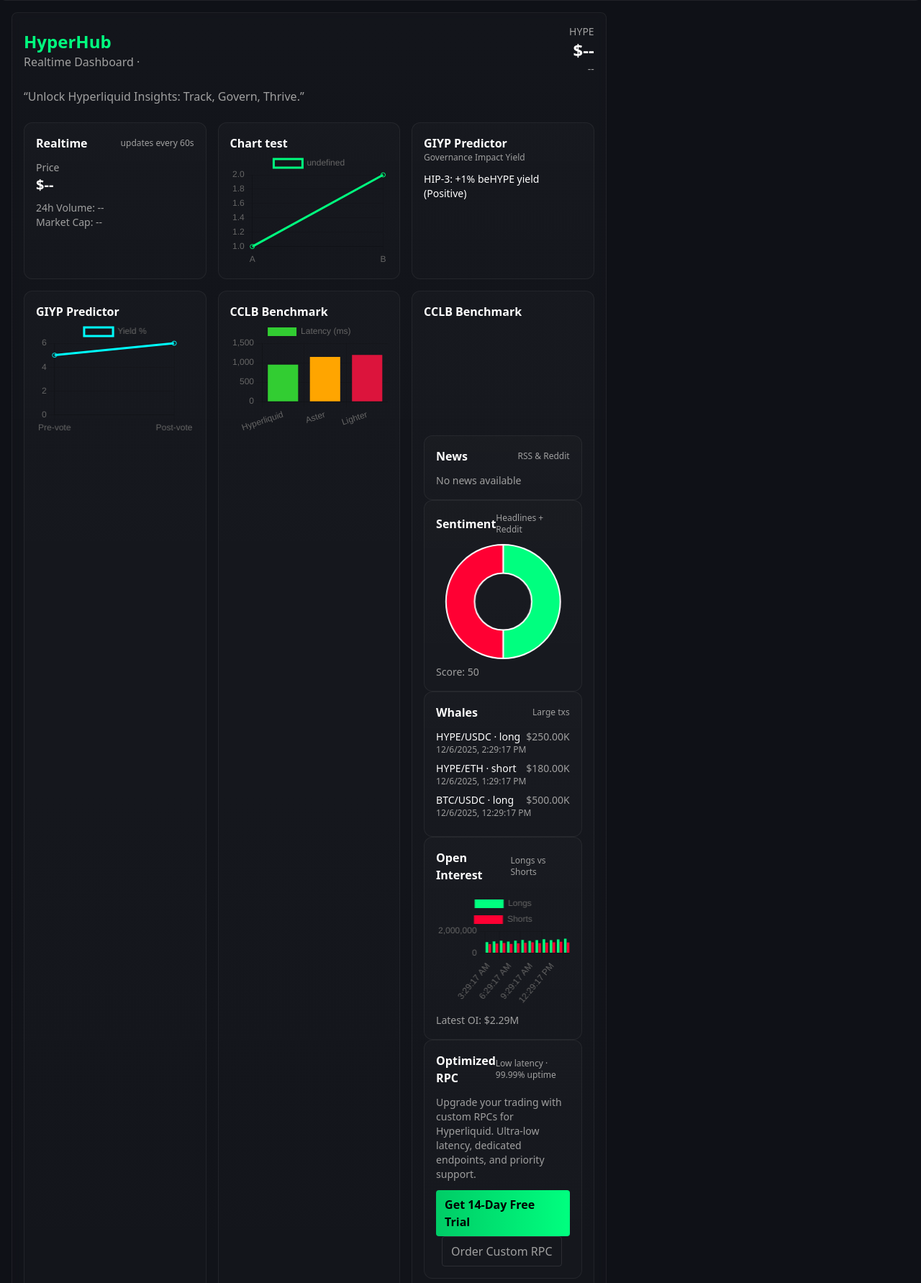
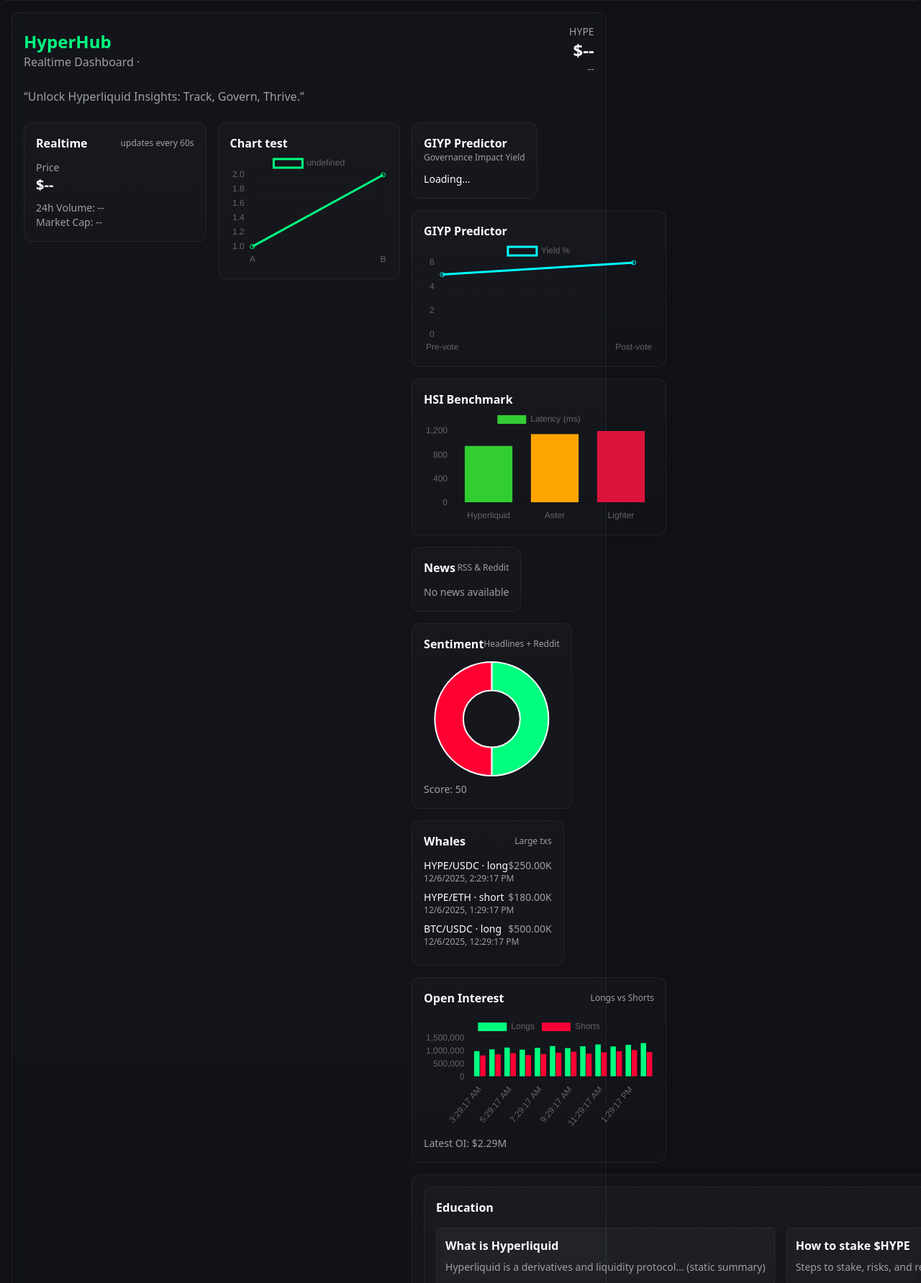
Before and after one commit to rizz12/hyperhub-web, a Flask app: page / in a window 1280 px wide. Shown: the part 269-2052 px from the top of the page at 72% size. Run offline with Flask 2, Linux system fonts and the light colour scheme; a map, chart or similar area stays blank; some libraries are stand-ins or nearby versions.

Commit message:
uprava boxu 5

```diff
--- a/css/styles.css
+++ b/css/styles.css
@@ -104,9 +104,33 @@ canvas {
   display: block;
 }
 
-.chart-box {
+/* pevné chování wrapperu a zabránění stretch v rodičích */
+.chart-box, .h-40 {
   height: 160px;
   overflow: hidden;
+}
+
+/* pokud rodič používá flex, zajisti, že karty nebudou stretchovat */
+.row-cards, .cards-row, .card-row {
+  display: flex;
+  gap: 16px; /* nebo co používáš */
+  align-items: flex-start; /* klíčové: zabrání stretch */
+  flex-wrap: wrap;
+}
+
+/* zajistí, že jednotlivé karty nebudou růst do výšky rodiče */
+.card {
+  align-self: flex-start;
+  flex: 0 0 auto;
+}
+
+/* pevná výška canvasu */
+canvas {
+  height: 160px !important;
+  max-height: 160px;
+  width: 100%;
+  display: block;
+  object-fit: contain;
 }
 
 .card canvas {
--- a/templates/index.html
+++ b/templates/index.html
@@ -143,41 +143,34 @@
                   }
                 </script>
 
+                <!-- Row start -->
+                <div class="flex gap-4 items-start flex-wrap">
 
-
-                <!-- GIYP card -->
-                <div class="card">
+                  <!-- GIYP text card -->
+                  <div class="card self-start">
                     <div class="font-semibold">GIYP Predictor</div>
                     <div class="text-xs muted">Governance Impact Yield</div>
                     <div class="mt-3 text-sm" id="giypIndicator">Loading...</div>
                   </div>
 
-
-                <!-- GIYP chart -->
-                <div class="card">
+                  <!-- GIYP chart card -->
+                  <div class="card self-start">
                     <div class="font-semibold">GIYP Predictor</div>
-                  <div class="chart-box">
+                    <div class="h-40 overflow-hidden">
                       <canvas id="giypChart"></canvas>
                     </div>
                   </div>
 
-                <!-- CCLB chart -->
-                <div class="card">
-                  <div class="font-semibold">CCLB Benchmark</div>
-                  <div class="chart-box">
+                  <!-- HSI / CCLB chart card -->
+                  <div class="card self-start">
+                    <div class="font-semibold">HSI Benchmark</div>
+                    <div class="h-40 overflow-hidden">
                       <canvas id="cclbChart"></canvas>
                     </div>
                   </div>
 
-                <!-- CCLB chart -->
-                <div class="card">
-                  <div class="font-semibold">CCLB Benchmark</div>
-                  <div class="h-40 overflow-hidden">
-                  <canvas id="cclbChart" height="160"></canvas>
-                </div>
-
                   <!-- News Aggregator card -->
-                <div class="card">
+                  <div class="card self-start">
                     <div class="flex items-center justify-between">
                       <div class="font-semibold">News</div>
                       <div class="text-xs muted">RSS & Reddit</div>
@@ -188,19 +181,19 @@
                   </div>
 
                   <!-- Sentiment card -->
-                <div class="card">
+                  <div class="card self-start">
                     <div class="flex items-center justify-between">
                       <div class="font-semibold">Sentiment</div>
                       <div class="text-xs muted">Headlines + Reddit</div>
                     </div>
-                  <div class="mt-3">
-                    <canvas id="sentimentChart" height="120"></canvas>
+                    <div class="mt-3 h-40 overflow-hidden">
+                      <canvas id="sentimentChart"></canvas>
+                    </div>
                     <div class="mt-2 muted text-sm">Score: <span id="sentimentScore">--</span></div>
-                  </div>
                   </div>
 
                   <!-- Whale Activity card -->
-                <div class="card">
+                  <div class="card self-start">
                     <div class="flex items-center justify-between">
                       <div class="font-semibold">Whales</div>
                       <div class="text-xs muted">Large txs</div>
@@ -211,125 +204,20 @@
                   </div>
 
                   <!-- Open Interest card -->
-                <div class="card">
+                  <div class="card self-start">
                     <div class="flex items-center justify-between">
                       <div class="font-semibold">Open Interest</div>
                       <div class="text-xs muted">Longs vs Shorts</div>
                     </div>
-                  <div class="mt-3">
-                    <canvas id="oiChart" height="120"></canvas>
+                    <div class="mt-3 h-40 overflow-hidden">
+                      <canvas id="oiChart"></canvas>
+                    </div>
                     <div class="mt-2 muted text-sm">Latest OI: <span id="oiLatest">--</span></div>
-                  </div>
                   </div>
 
                   <!-- RPC Offering card -->
-                <div class="card">
+                  <div class="card self-start">
                     <div class="flex items-center justify-between">
-                    <div class="font-semibold">Optimized RPC</div>
-                    <div class="text-xs muted">Low latency · 99.99% uptime</div>
-                  </div>
-                  <div class="mt-3">
-                    <p class="muted text-sm">Upgrade your trading with custom RPCs for Hyperliquid. Ultra-low latency, dedicated endpoints, and priority support.</p>
-                    <div class="mt-3">
-                      <a href="https://rubynodes.io" target="_blank" class="inline-block px-3 py-2 rounded bg-gradient-to-r from-[#00CC66] to-[#00FF7F] text-black font-semibold">Get 14-Day Free Trial</a>
-                      <a href="https://rubynodes.io" target="_blank" class="ml-2 inline-block px-3 py-2 rounded border border-white/10 muted">Order Custom RPC</a>
-                    </div>
-                  </div>
-                </div>
-
-              </div>
-            </div>
-
-            <!-- Right column: HSI index gauge + Governance quick -->
-            <div class="card">
-              <div class="flex items-center justify-between">
-                <div class="font-semibold">Hyperliquid Sentiment Index</div>
-                <div class="text-xs muted">0–100</div>
-              </div>
-              <div class="mt-4">
-                <canvas id="HSIGauge" height="200"></canvas>
-                <div class="mt-3 grid grid-cols-3 gap-2 text-xs muted">
-                  <div class="text-center">
-                    <div class="font-bold" id="HSISent">--</div>
-                    <div>Sentiment</div>
-                  </div>
-                  <div class="text-center">
-                    <div class="font-bold" id="HSIWhales">--</div>
-                    <div>Whales</div>
-                  </div>
-                  <div class="text-center">
-                    <div class="font-bold" id="HSIOI">--</div>
-                    <div>Open Interest</div>
-                  </div>
-                </div>
-              </div>
-
-              <hr class="my-4 border-white/5">
-
-              <div>
-                <div class="font-semibold">Governance Snapshot</div>
-                <div class="mt-2 muted text-sm">Active HIPs</div>
-                <div id="govSnapshot" class="mt-2 max-h-40 overflow-auto">
-                  <div class="muted text-sm">Loading HIPs...</div>
-                </div>
-                <div class="mt-3">
-                  <a href="#governance" class="text-sm brand-green-2">View Governance →</a>
-                </div>
-              </div>
-
-            </div>
-          </div>
-        </section>
-
-        <!-- Analytics page (tabbed) -->
-        <section id="analytics" class="mb-8">
-          <div class="card">
-            <div class="flex items-center justify-between">
-              <div class="font-semibold">Analytics</div>
-              <div class="text-xs muted">Sentiment · Whales · OI · HSI</div>
-            </div>
-
-            <div class="mt-4">
-              <div class="flex gap-2">
-                <button class="tabBtn px-3 py-1 rounded bg-white/5" data-tab="sentimentTab">Sentiment</button>
-                <button class="tabBtn px-3 py-1 rounded bg-white/5" data-tab="whalesTab">Whales</button>
-                <button class="tabBtn px-3 py-1 rounded bg-white/5" data-tab="oiTab">Open Interest</button>
-                <button class="tabBtn px-3 py-1 rounded bg-white/5" data-tab="HSITab">HSI Index</button>
-              </div>
-
-              <div class="mt-4">
-                <div id="sentimentTab" class="tabPanel">
-                  <canvas id="sentimentPie" height="160"></canvas>
-                </div>
-                <div id="whalesTab" class="tabPanel hidden">
-                  <canvas id="whalesBar" height="160"></canvas>
-                </div>
-                <div id="oiTab" class="tabPanel hidden">
-                  <canvas id="oiLine" height="160"></canvas>
-                </div>
-                <div id="HSITab" class="tabPanel hidden">
-                  <canvas id="HSIChart" height="160"></canvas>
-                </div>
-              </div>
-            </div>
-          </div>
-        </section>
-
-        <!-- Governance page -->
-        <section id="governance" class="mb-8">
-          <div class="card">
-            <div class="flex items-center justify-between">
-              <div class="font-semibold">Governance</div>
-              <div class="text-xs muted">HIPs & validator votes</div>
-            </div>
-
-            <div class="mt-4">
-              <div id="hipsList" class="grid grid-cols-1 gap-4">
-                <div class="muted text-sm">Loading HIPs...</div>
-              </div>
-            </div>
-          </div>
-        </section>
 
         <!-- Education -->
         <section id="education" class="mb-8">
```
Lines whose indentation alone changed are shown as unchanged.
